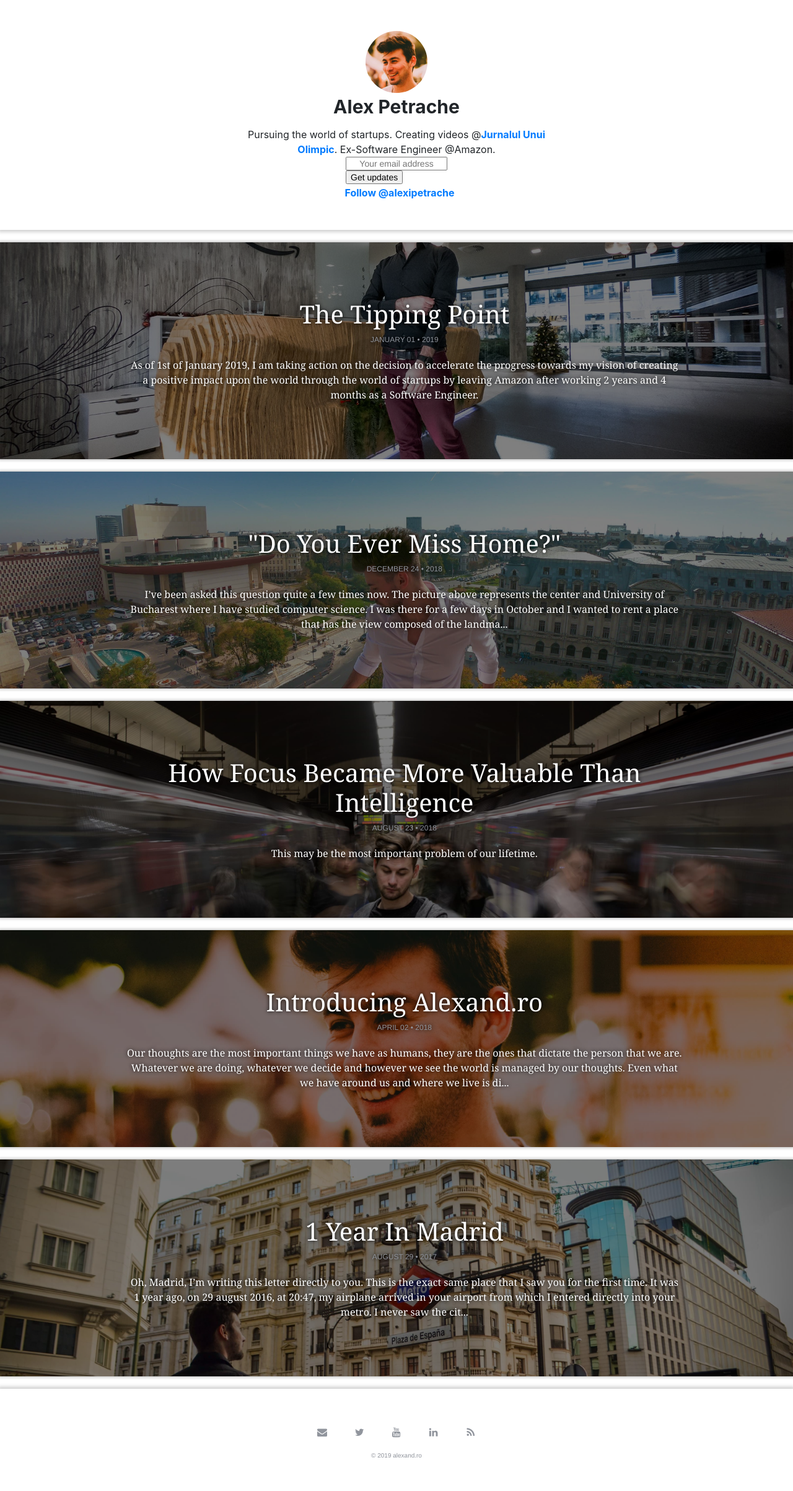
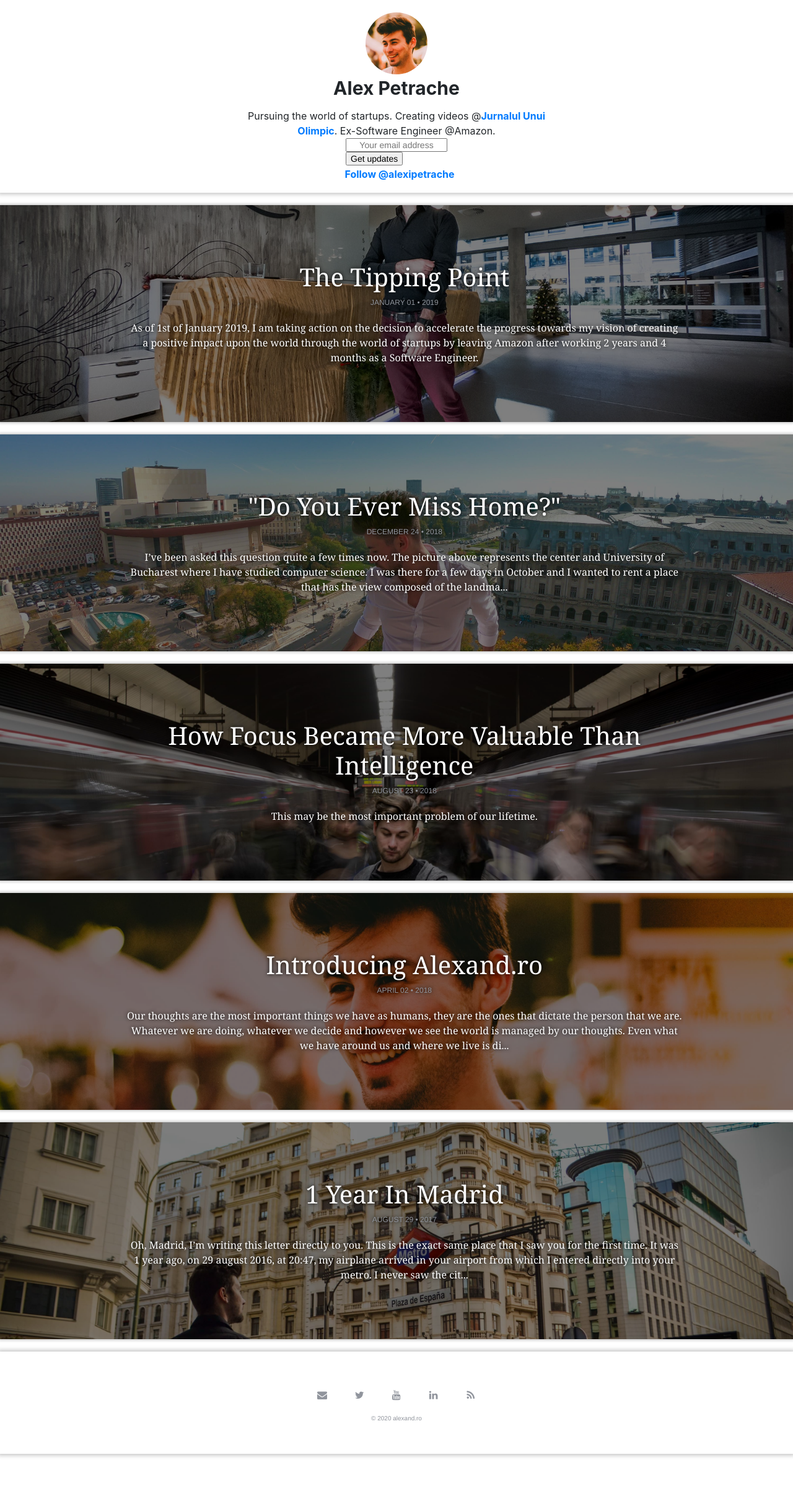
Before and after one commit to alexand-ro/alexand-ro.github.io, a Jekyll site: the page built from index.html, in a window 1280 px wide. Shown: the whole page at 62% size. Built offline with Jekyll 4.4.1, drawn with Linux system fonts in a browser that asks for light colours; comment, search, counter and statistics services are not loaded.

Commit message:
Update year and make intro padding smaller

```diff
--- a/_includes/footer.html
+++ b/_includes/footer.html
@@ -6,7 +6,7 @@
         <a class="btn linkedin" href="https://www.linkedin.com/in/alexpetrache/"><i class="fa fa-linkedin"></i></a>
         <a class="btn rss" href="http://feeds.feedburner.com/AlexPetrache"><i class="fa fa-rss"></i></a>
     </div>
-    <a class="copyright" href="/">© 2019 alexand.ro</a>
+    <a class="copyright" href="/">© 2020 alexand.ro</a>
 </div>
 
 <script
--- a/_sass/main.scss
+++ b/_sass/main.scss
@@ -312,8 +312,8 @@ blockquote::after {
 
 #intro {
     margin-top: 50px;
-    padding-top: 50px;
-    padding-bottom: 50px;
+    padding-top: 20px;
+    padding-bottom: 20px;
     box-shadow: 0px 0px 6px 3px #ccc;
     margin: 0;
     margin-bottom: 20px;
```
